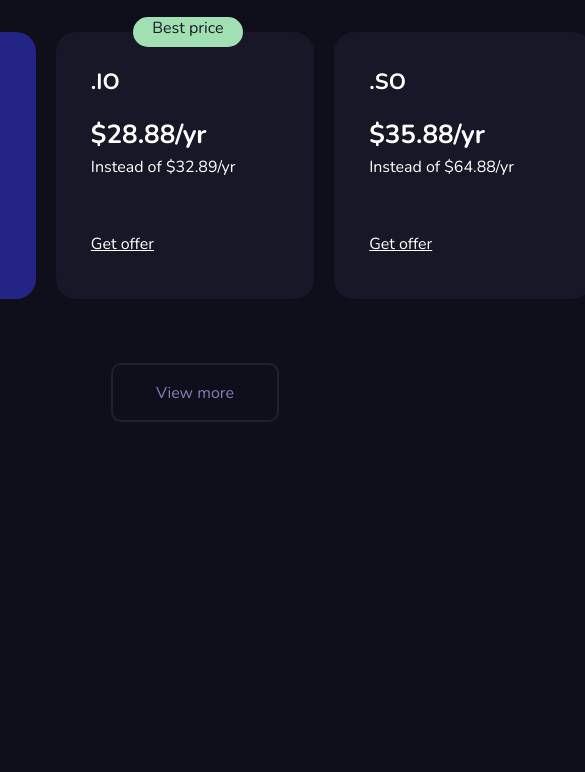
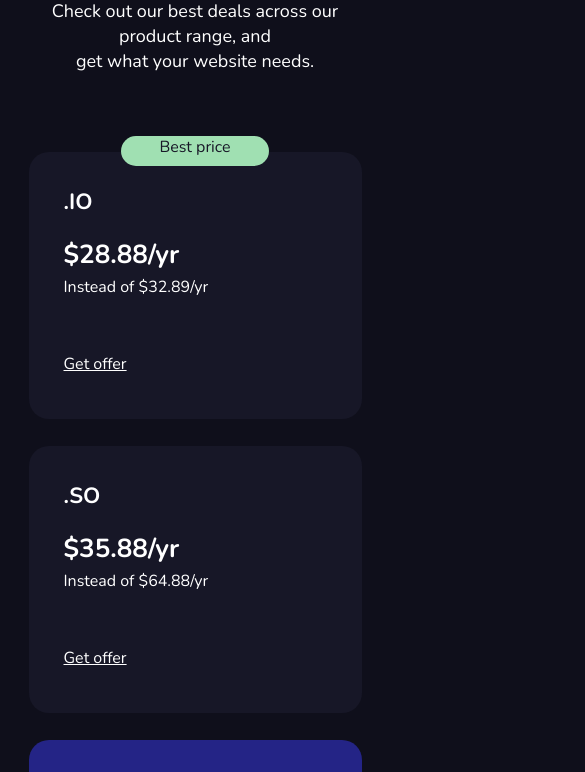
Before and after one commit to MarieleRibeiro/trabalhando-responsivo, a plain HTML site: page index.html in a window 390 px wide. Shown: the part 146-918 px from the top of the page, 585 px wide, since content can reach past the window. Drawn offline with nearby package versions, Linux system fonts and the light colour scheme.

Commit message:
definindo responsivo

```diff
--- a/style.css
+++ b/style.css
@@ -8,8 +8,8 @@
 }
 body {
   background: #0f0f1b;
-  width: 100%vw;
-  height: 1200px;
+  width: 100%;
+  height: 100vh;
   display: flex;
   justify-content: center;
 }
@@ -18,6 +18,7 @@ body {
   width: 835px;
   height: 568px;
 }
+
 header h1 {
   font-style: normal;
   font-weight: bold;
@@ -89,12 +90,15 @@ a {
   border-radius: 15px;
   width: 110px;
   height: 30px;
-  margin-left: 77px;
-  margin-top: -15px;
   font-size: 16px;
   line-height: 22px;
   color: #171727;
+  margin-left: auto;
+  margin-right: auto;
+  left: 0;
+  right: 0;
   text-align: center;
+  top: -16px;
 }
 .card h1 {
   font-style: normal;
@@ -140,3 +144,39 @@ button {
   justify-content: center;
   margin-top: 64px;
 }
+@media (max-width: 600px) {
+  #content {
+    flex-direction: column;
+  }
+  #content :nth-child(2) {
+    order: 1;
+  }
+  #content :nth-child(1) {
+    order: 3;
+  }
+  #content :nth-child(3) {
+    order: 2;
+  }
+  .card {
+    width: 100%;
+    margin-right: 0;
+    margin-bottom: 27px;
+  }
+  .get {
+    width: 100%;
+    margin-right: 0;
+    margin-bottom: 27px;
+  }
+  button {
+    width: 100%;
+    margin-bottom: 95px;
+  }
+  #container {
+    height: auto;
+    padding: 95px 28.5px;
+  }
+  .best {
+    width: 147.77px;
+    height: 30px;
+  }
+}
```
